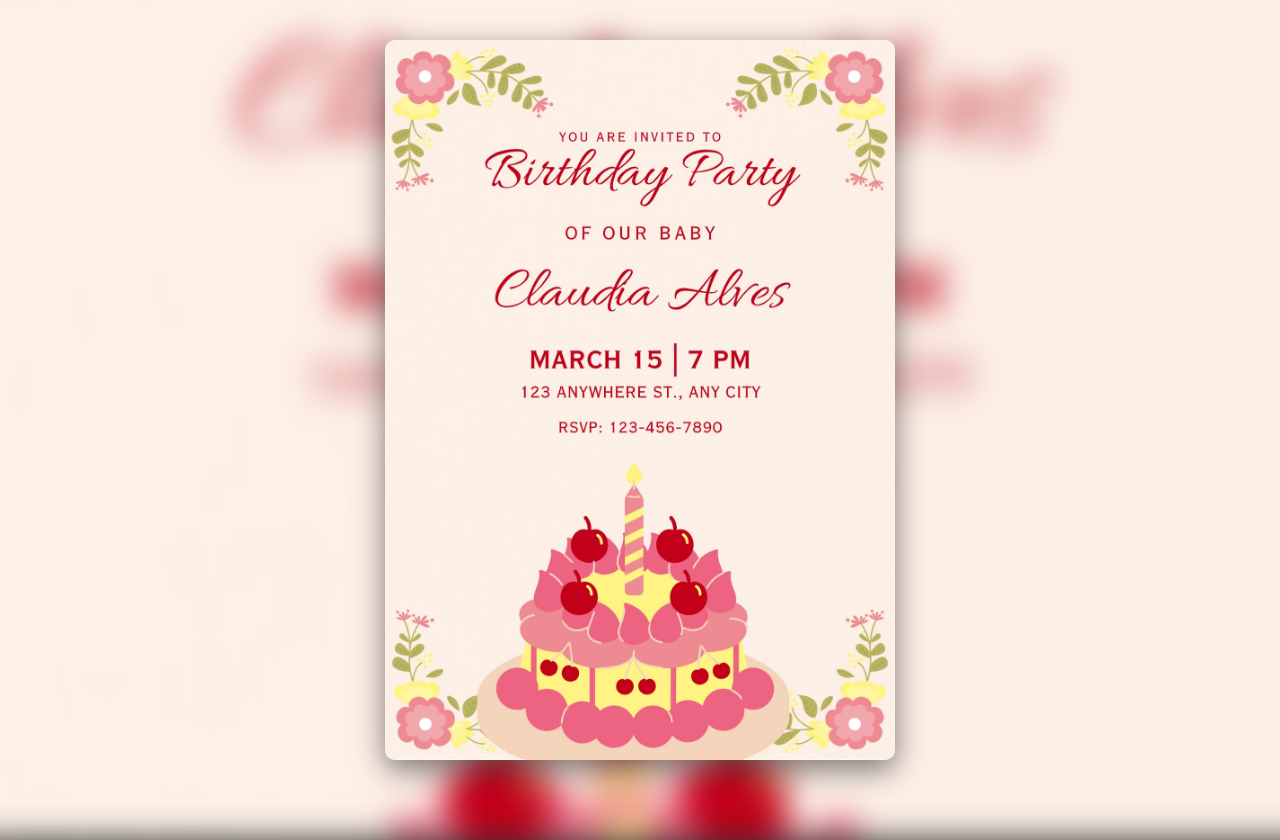
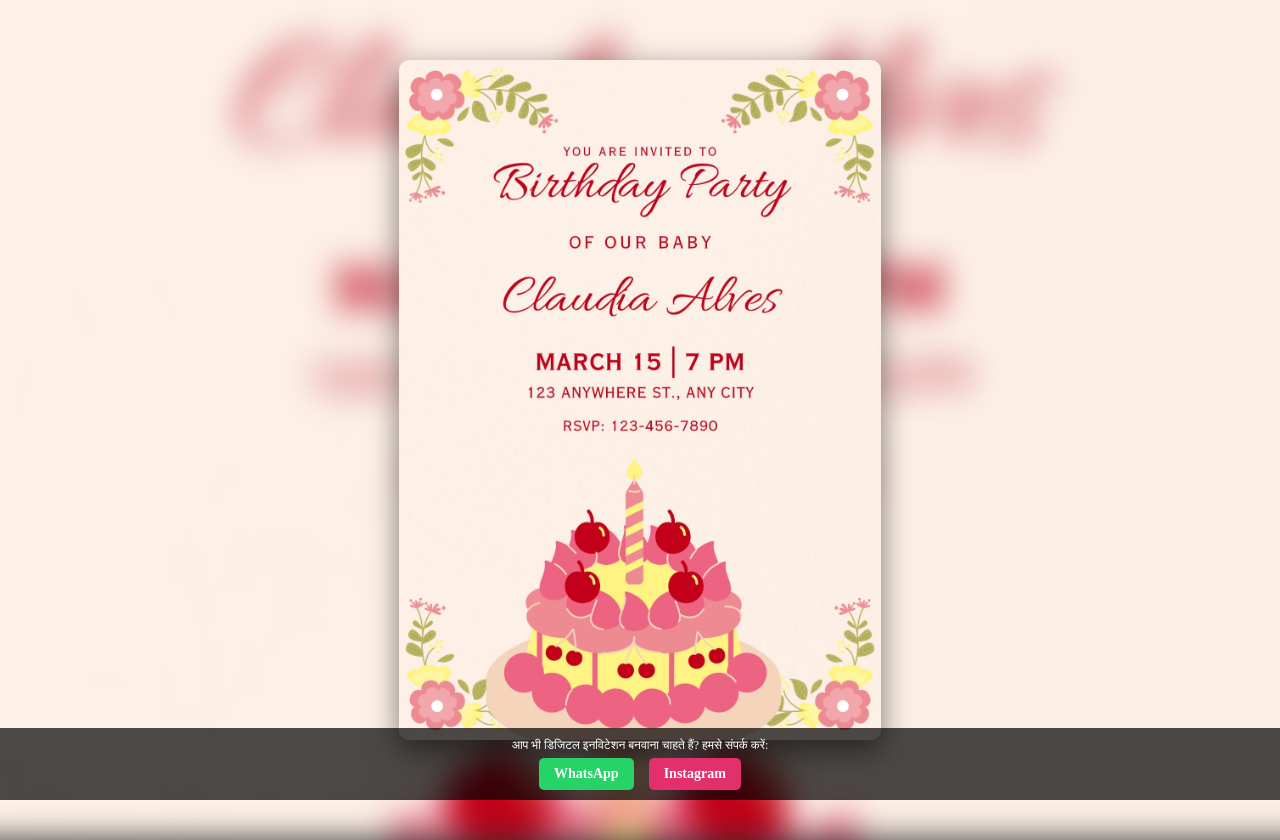
Before and after one commit to jaibabaki001011-cyber/card1, a plain HTML site: page index.html in a window 1280 px wide. Shown: the top 840 px of the page. Drawn offline with Linux system fonts and the light colour scheme.

Commit message:
Update index.html

```diff
--- a/index.html
+++ b/index.html
@@ -5,43 +5,21 @@
     <meta name="viewport" content="width=device-width, initial-scale=1.0">
     <title>Digital Invitation</title>
     <style>
-        body, html {
-            margin: 0;
-            padding: 0;
-            width: 100%;
-            height: 100%;
-            display: flex;
-            justify-content: center;
-            align-items: center;
-            overflow: hidden;
-            background-color: #333;
+        body, html { margin: 0; padding: 0; width: 100%; height: 100%; display: flex; justify-content: center; align-items: center; background-color: #333; overflow: hidden; }
+
+        .bg-blur { position: absolute; top: 0; left: 0; width: 100%; height: 100%; background-image: url('card.jpg'); background-size: cover; background-position: center; filter: blur(15px); transform: scale(1.1); }
+
+        .card-img { position: relative; max-width: 90%; max-height: 85vh; width: auto; height: auto; box-shadow: 0 10px 30px rgba(0,0,0,0.5); border-radius: 10px; z-index: 1; }
+
+        /* नीचे वाली पट्टी (Footer) */
+        .footer {
+            position: fixed; bottom: 0; width: 100%; background: rgba(0, 0, 0, 0.7);
+            color: white; text-align: center; padding: 10px 0; z-index: 2;
         }
-
-        /* पीछे वाला Blur बैकग्राउंड */
-        .bg-blur {
-            position: absolute;
-            top: 0;
-            left: 0;
-            width: 100%;
-            height: 100%;
-            background-image: url('card.jpg');
-            background-size: cover;
-            background-position: center;
-            filter: blur(15px); /* यहाँ से आप Blur कम या ज्यादा कर सकते हैं */
-            transform: scale(1.1);
-        }
-
-        /* सामने वाला मुख्य कार्ड */
-        .card-img {
-            position: relative;
-            max-width: 90%;
-            max-height: 90vh;
-            width: auto;
-            height: auto;
-            box-shadow: 0 10px 30px rgba(0,0,0,0.5);
-            border-radius: 10px;
-            z-index: 1;
-        }
+        .btn-container { display: flex; justify-content: center; gap: 15px; margin-top: 5px; }
+        .btn { padding: 8px 15px; border-radius: 5px; text-decoration: none; color: white; font-size: 14px; font-weight: bold; }
+        .wa { background: #25d366; }
+        .ig { background: #e1306c; }
     </style>
 </head>
 <body>
@@ -49,5 +27,13 @@
     <div class="bg-blur"></div>
     <img src="card.jpg" class="card-img" alt="Wedding Invitation">
 
+    <div class="footer">
+        <div style="font-size: 12px; margin-bottom: 5px;">आप भी डिजिटल इनविटेशन बनवाना चाहते हैं? हमसे संपर्क करें:</div>
+        <div class="btn-container">
+            <a href="https://wa.me/91XXXXXXXXXX" class="btn wa">WhatsApp</a>
+            <a href="https://www.instagram.com/YOUR_USERNAME" class="btn ig">Instagram</a>
+        </div>
+    </div>
+
 </body>
 </html>
```
